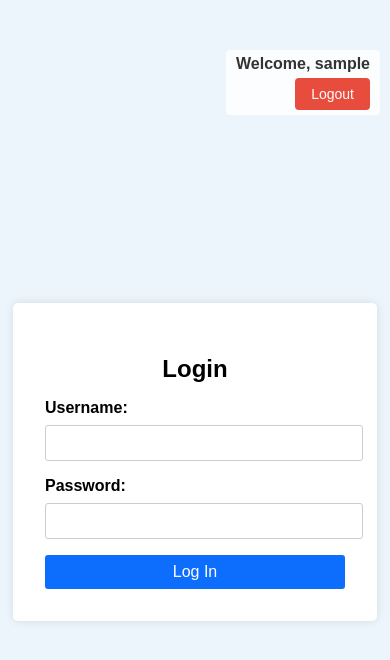
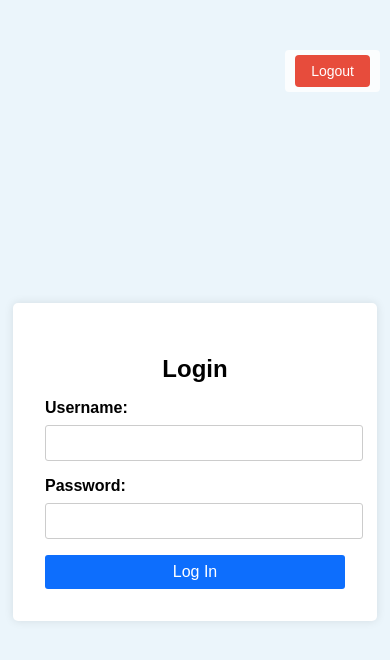
Before and after one commit to igouriny/portfolio, a React (Vite) app in the folder portfolio-fe/: page /login in a window 390 px wide. Shown: the top 660 px of the page. Built offline with nearby package versions, Linux system fonts and the light colour scheme; sample sign-in values are in the browser's storage; a web font is replaced by a local one.

Commit message:
Fixed css and responsiveness

```diff
--- a/portfolio-fe/src/AdminDashboard.css
+++ b/portfolio-fe/src/AdminDashboard.css
@@ -12,7 +12,7 @@
 }
 
 .admin-dashboard {
-    width: 150%; /* Keep your original wide look on large screens */
+    width: 150%; /* Original wide look for large screens */
     max-width: 1200px;
     margin: 0 auto;
     padding: 40px;
@@ -259,7 +259,7 @@
 
 .admin-dashboard .new-record-form input,
 .admin-dashboard .new-record-form textarea {
-    width: 95%;
+    width: 100%;  /* Changed from 95% to 100% for full responsiveness */
     padding: 18px;
     border: 1px solid #bdc3c7;
     font-size: 17px;
@@ -293,18 +293,13 @@
 /* ✅ Make It Responsive */
 /* ============================= */
 
-/*
-   1) At screens below 1200px, reduce admin-dashboard width to 100%
-   2) At screens below 768px, further adjust spacing and layout
-*/
-
 /* For mid-sized screens/tablets */
 @media (max-width: 1200px) {
-    /* Override the 150% width so it doesn't overflow */
+    /* Reduce the overall dashboard width */
     .admin-dashboard {
-        width: 100%;
+        width: 80%;
     }
-    /* Stack the academic/professional columns vertically if you want */
+    /* Stack the academic/professional columns vertically */
     .admin-dashboard .records-container {
         flex-direction: column;
         gap: 30px;
@@ -317,13 +312,13 @@
         padding: 20px;
     }
 
-    /* Make the heading a bit smaller on mobile */
+    /* Smaller heading on mobile */
     .admin-dashboard h1 {
         font-size: 28px;
         text-align: center;
     }
 
-    /* Ensure the about section and record containers fit full width */
+    /* Ensure sections and forms occupy full width */
     .about-section,
     .existing-records,
     .new-record-form {
@@ -332,20 +327,20 @@
         padding: 20px;
     }
 
-    /* Reduce horizontal gap on smaller devices */
+    /* Reduce gap for records container */
     .admin-dashboard .records-container {
         gap: 20px;
         padding-top: 0;
     }
 
-    /* Stack each record item (li) content on mobile */
+    /* Stack each record item vertically */
     .existing-records li {
         flex-direction: column;
         align-items: flex-start;
         gap: 10px;
     }
 
-    /* Ensure input widths fit well on mobile */
+    /* Inputs and textareas occupy full width on mobile */
     .edit-fields input,
     .edit-fields textarea,
     .new-record-form input,
@@ -354,7 +349,7 @@
         margin-bottom: 12px;
     }
 
-    /* Slightly smaller buttons on mobile */
+    /* Smaller buttons on mobile */
     .edit-button,
     .delete-button,
     .save-button,
--- a/portfolio-fe/src/App.jsx
+++ b/portfolio-fe/src/App.jsx
@@ -79,9 +79,6 @@ function App() {
         {user && (
           <div className="top-right">
             <div className="user-container">
-              <span>
-                Welcome, <strong>{user.username}</strong>
-              </span>
               <Logout setUser={setUser} />
             </div>
           </div>
```
